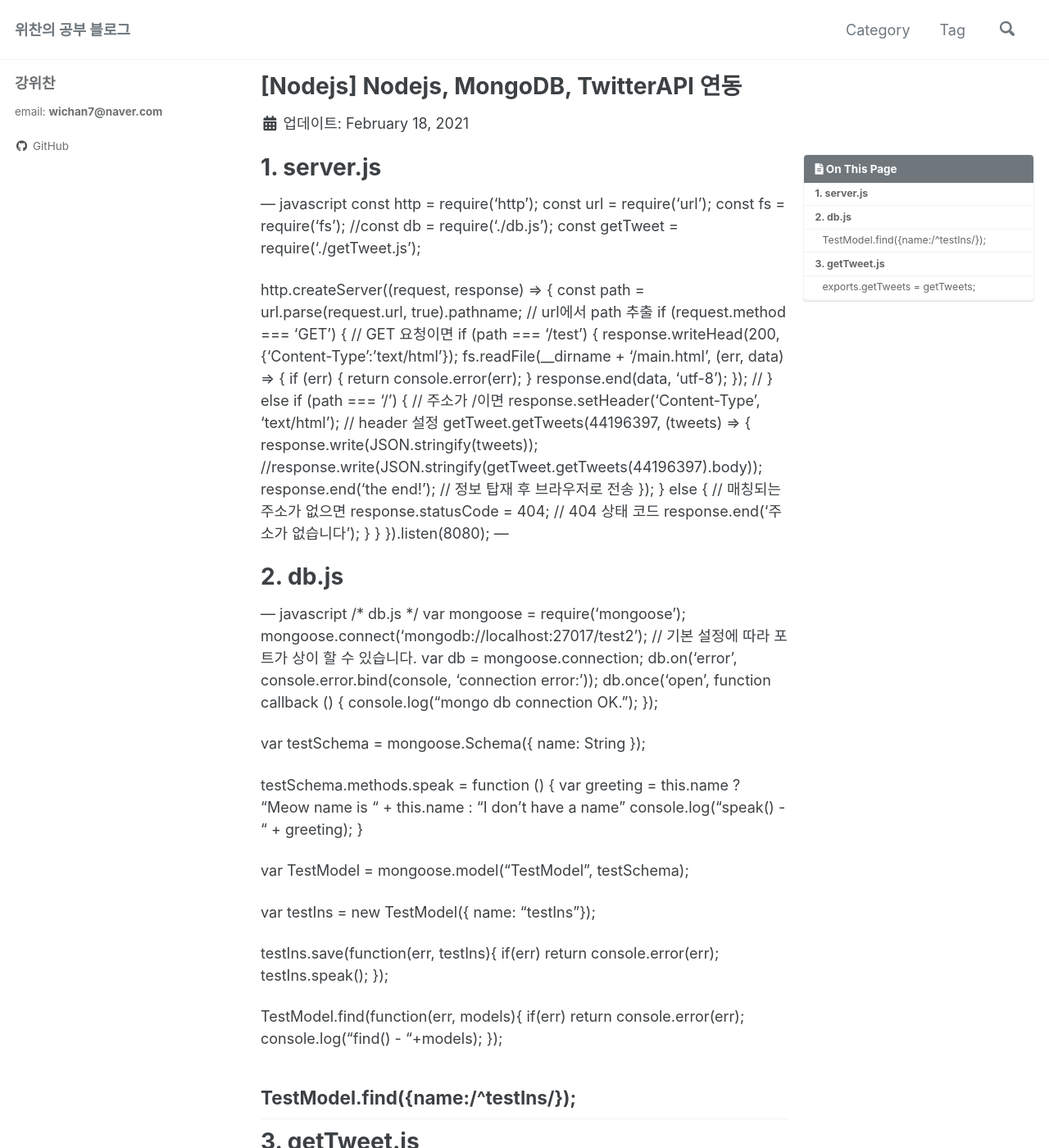
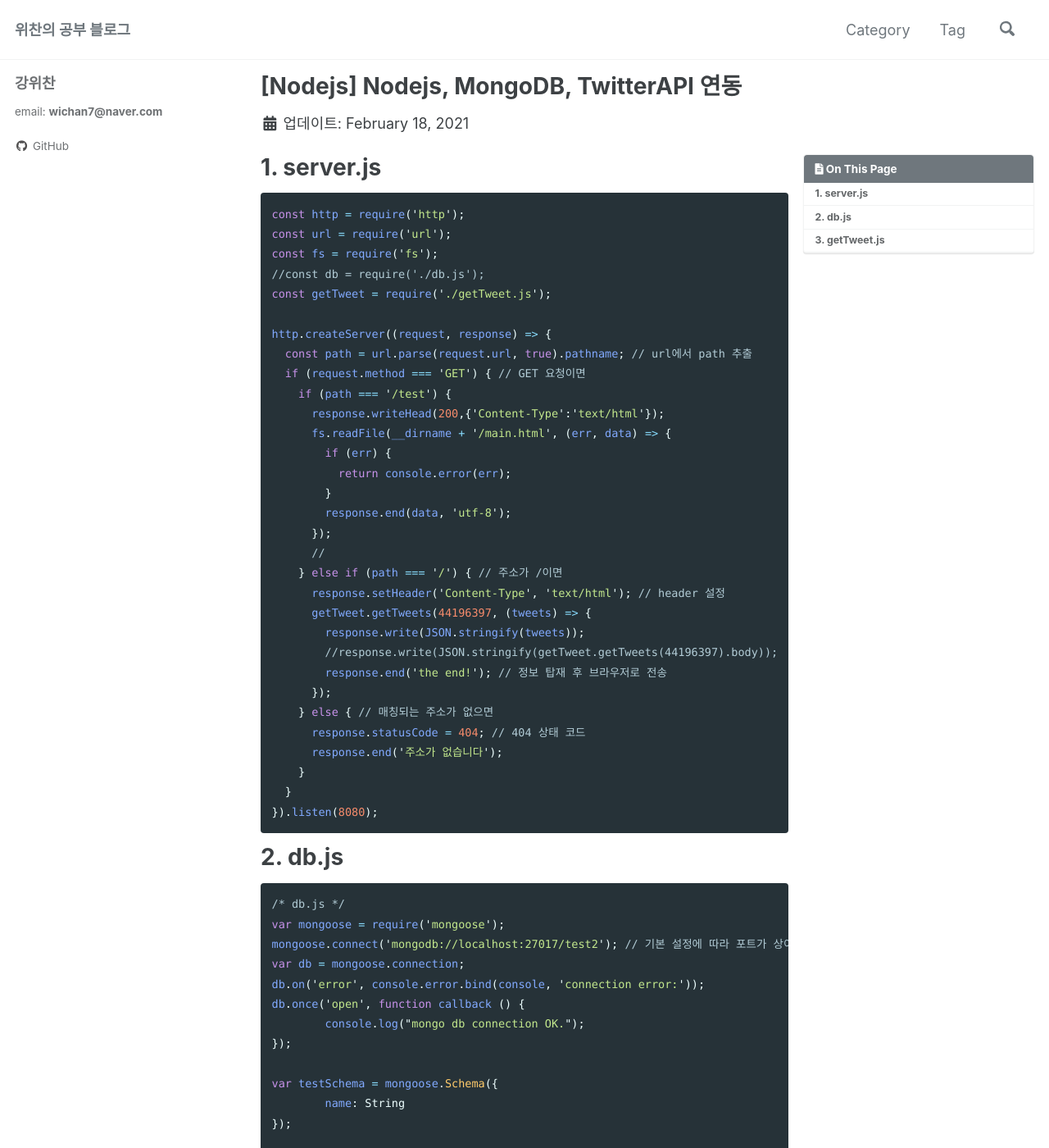
Before and after one commit to wichan7/wichan7.github.io, a Jekyll site: the page built from _posts/2021-02-18-bitssue-webproject-1.md, in a window 1280 px wide and 1400 px high. Shown: the whole window at 82% size. Built offline with Jekyll 4.4.1, drawn with Linux system fonts in a browser that asks for light colours; cached includes are drawn as plain includes; comment, search, counter and statistics services are not loaded; some of the changed text lies outside the part shown.

Commit message:
Update 2021-02-18-bitssue-webproject-1.md

```diff
--- a/_posts/2021-02-18-bitssue-webproject-1.md
+++ b/_posts/2021-02-18-bitssue-webproject-1.md
@@ -11,7 +11,7 @@ tags:
 ---
 
 # 1. server.js
---- javascript
+~~~ javascript
 const http = require('http');
 const url = require('url');
 const fs = require('fs');
@@ -43,11 +43,11 @@ http.createServer((request, response) => {
     }
   }
 }).listen(8080);
----
+~~~
 
 
 # 2. db.js
---- javascript
+~~~ javascript
 /* db.js */
 var mongoose = require('mongoose');
 mongoose.connect('mongodb://localhost:27017/test2'); // 기본 설정에 따라 포트가 상이 할 수 있습니다.
@@ -83,10 +83,10 @@ TestModel.find(function(err, models){
 });
 
 TestModel.find({name:/^testIns/});
----
+~~~
 
 # 3. getTweet.js
---- javascript
+~~~ javascript
 var request = require('request');
 
 function getTweets(id, callback) {
@@ -117,4 +117,4 @@ function getTweets(id, callback) {
 }
 
 exports.getTweets = getTweets;
----
+~~~
```
